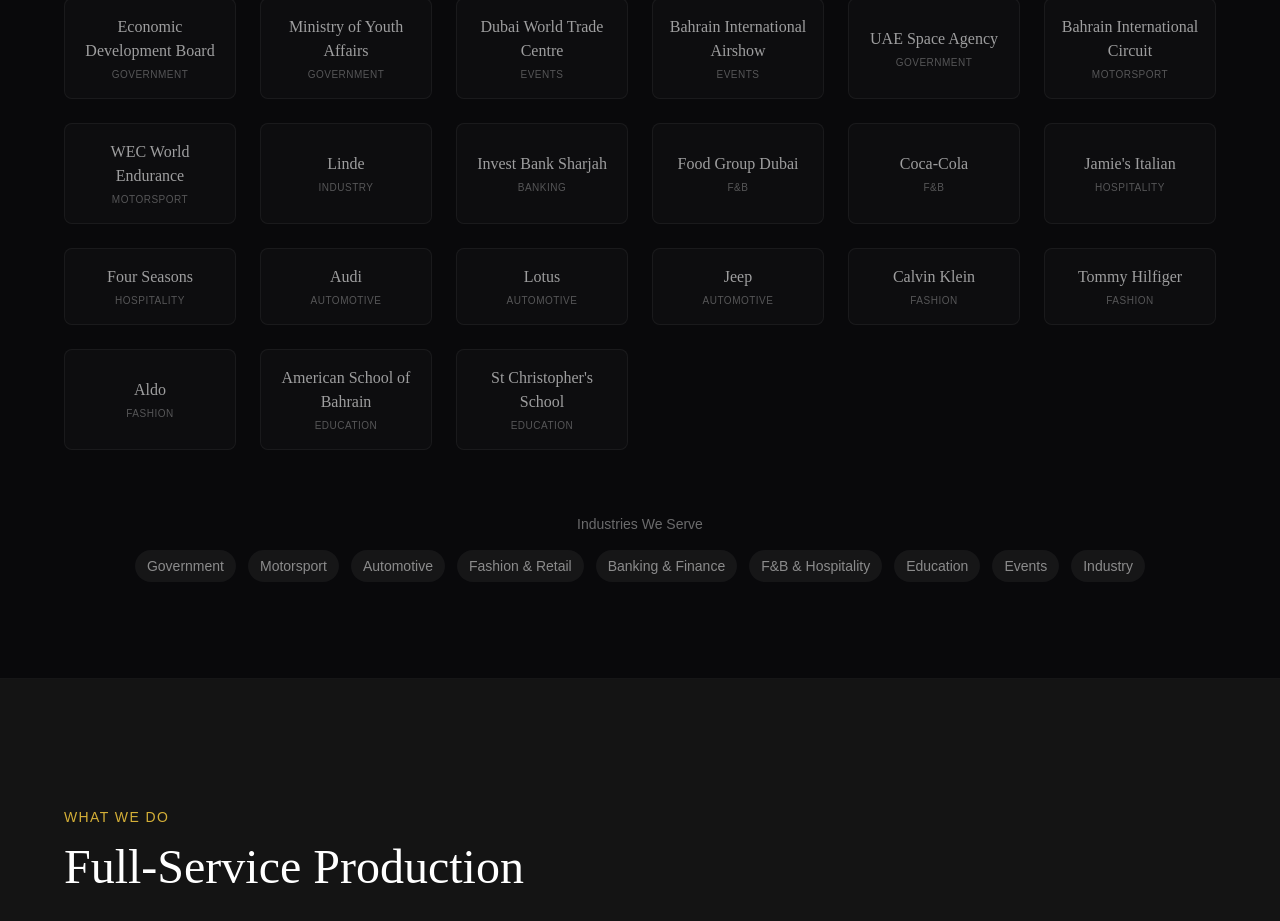
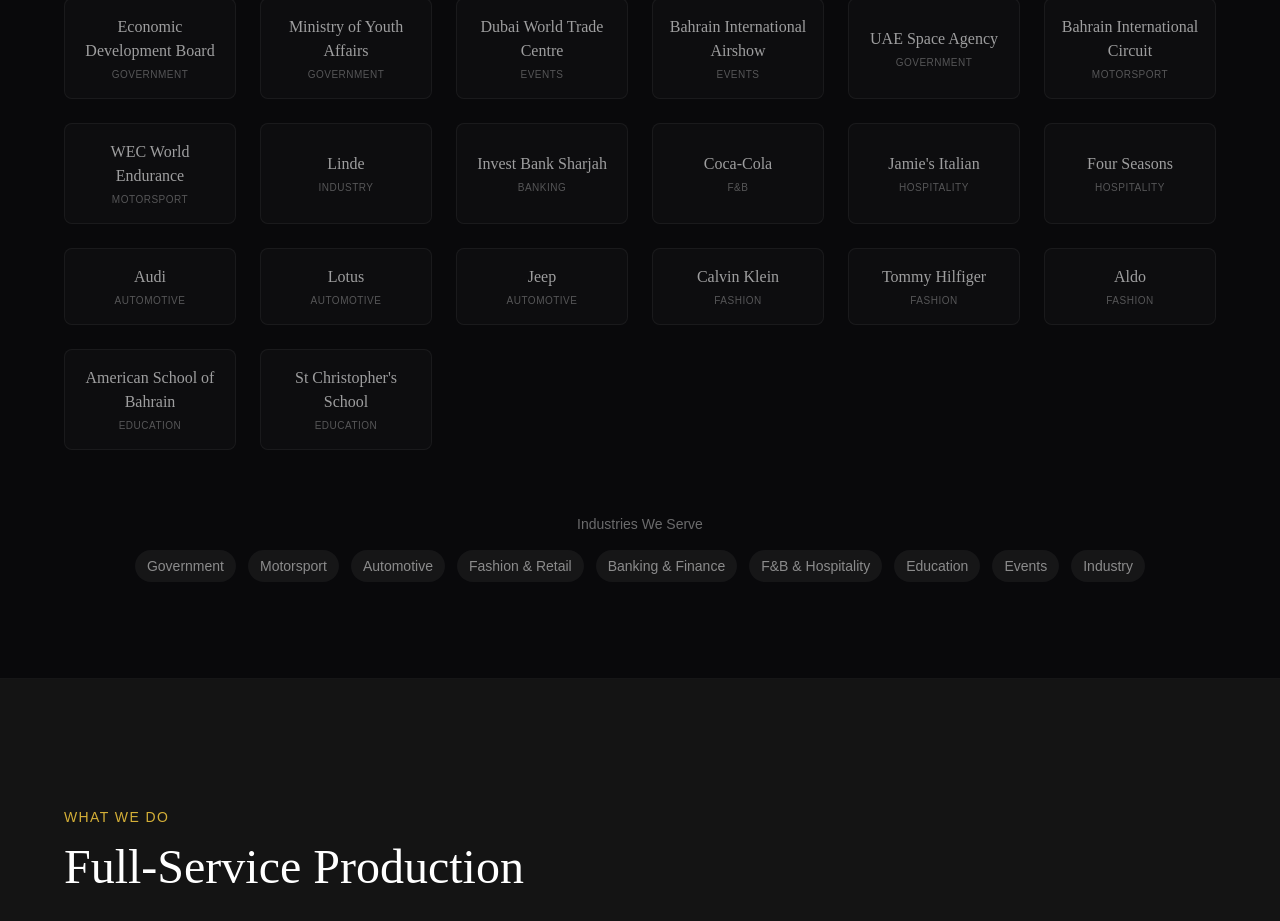
Before and after one commit to shareef6907/filmproduction, a Next.js app: page / in a window 1280 px wide. Shown: the part 2316-3237 px from the top of the page. Built offline with nearby package versions, Linux system fonts and the light colour scheme.

Commit message:
Remove Food Group Dubai from clients list

```diff
--- a/src/components/Clients.tsx
+++ b/src/components/Clients.tsx
@@ -12,7 +12,6 @@
   { name: 'WEC World Endurance', category: 'Motorsport' },
   { name: 'Linde', category: 'Industry' },
   { name: 'Invest Bank Sharjah', category: 'Banking' },
-  { name: 'Food Group Dubai', category: 'F&B' },
   { name: 'Coca-Cola', category: 'F&B' },
   { name: "Jamie's Italian", category: 'Hospitality' },
   { name: 'Four Seasons', category: 'Hospitality' },
```
Also changed, not shown: test-sync.txt (added).
